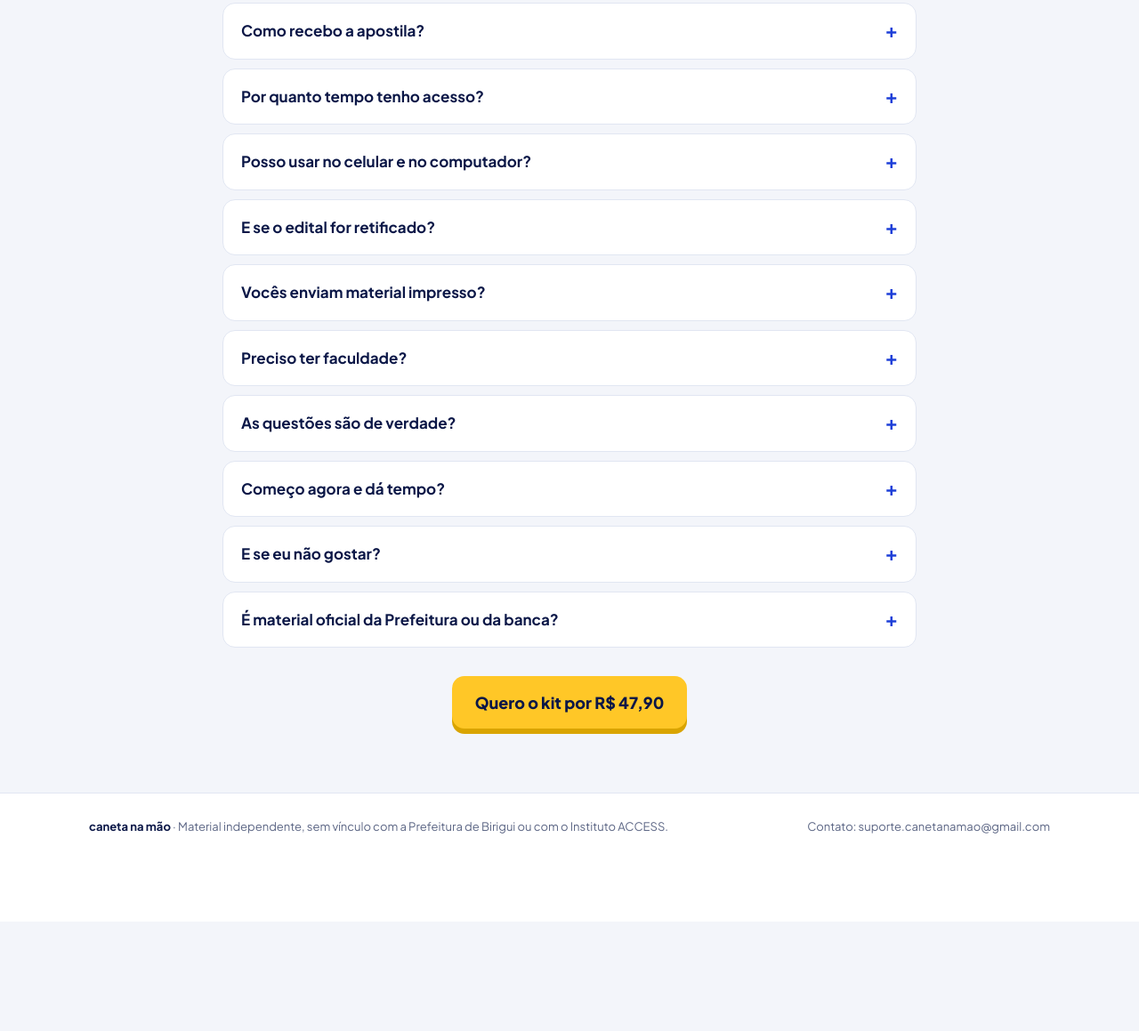
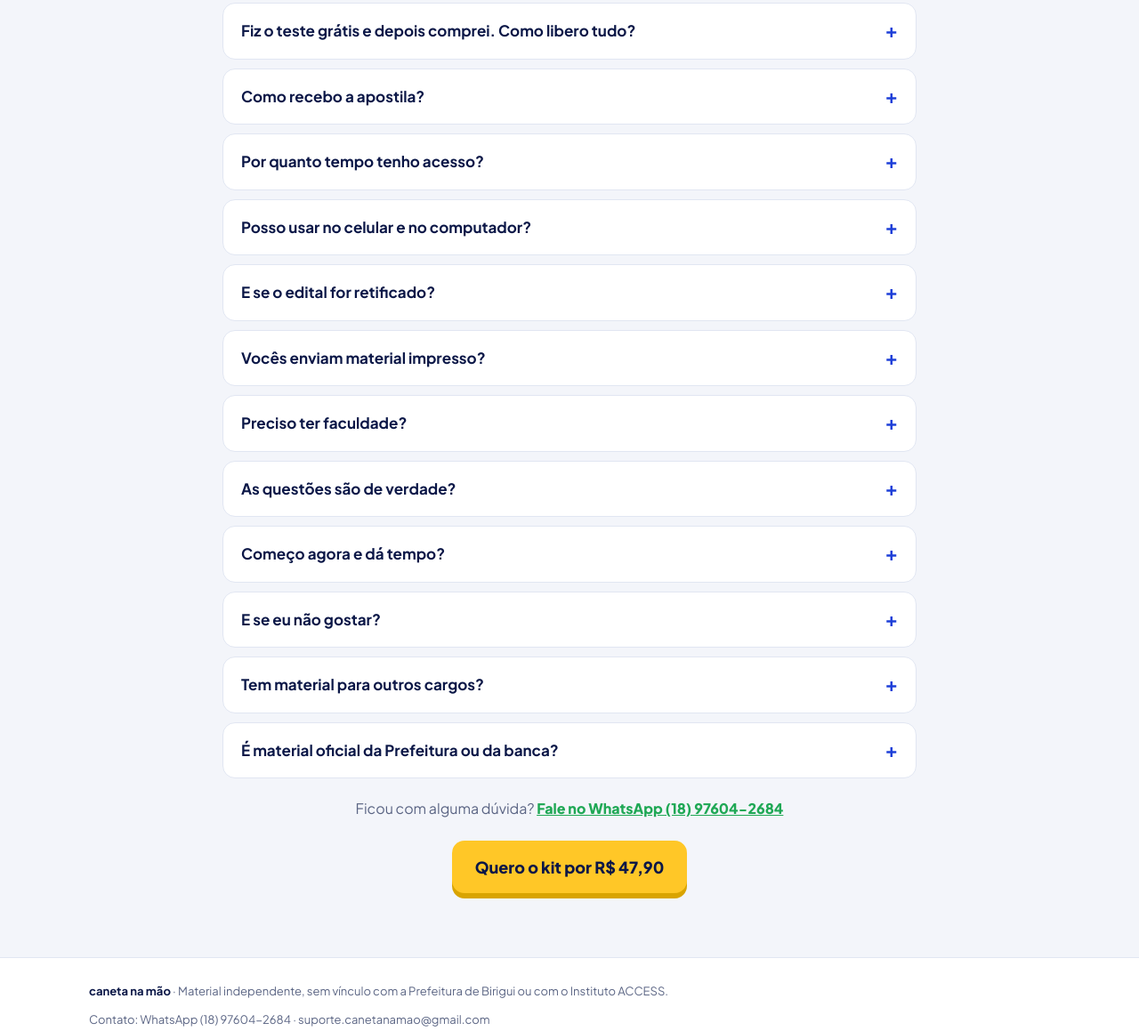
Before and after one commit to suportecanetanamao-cloud/canetanamao, a plain HTML site: page oficial-administrativo/index.html in a window 1280 px wide. Shown: the part 4863-6022 px from the top of the page at 89% size. Before the commit the page ends 5899 px from the top, so only its background shows below. Drawn offline with Linux system fonts and the light colour scheme.

Commit message:
Duvidas comuns: acesso por CPF e Ja comprei (oficial-administrativo)

```diff
--- a/oficial-administrativo/index.html
+++ b/oficial-administrativo/index.html
@@ -313,22 +313,25 @@ function sugereEmail(e){  e=(e||"").trim().toLowerCase(); var m=e.match(/^([^@\s
 </div></div>
 <!-- FAQ -->
 <div class="faq"><h2>Perguntas frequentes</h2><div class="fql">
-<details class="fq"><summary>Como entro no app depois de comprar?<span class="plus">+</span></summary><p>Você recebe um e-mail com o botão <b>Entrar no app</b>: é só tocar. Funciona no navegador do celular e do computador, sem instalar nada, e dá para colocar o ícone na tela inicial.</p></details>
-<details class="fq"><summary>Como recebo a apostila?<span class="plus">+</span></summary><p>A apostila, o caderno de questões e o bônus ficam dentro do app, prontos para ver, baixar e imprimir. No Pix, a liberação é imediata.</p></details>
+<details class="fq"><summary>Como entro no app depois de comprar?<span class="plus">+</span></summary><p>Abra o app em <b>canetanamao.com.br/app</b> e entre com o <b>CPF que você usou na compra</b>. No primeiro acesso você cria uma senha. Você também recebe o link por e-mail. Funciona no navegador do celular e do computador, sem instalar nada.</p></details>
+<details class="fq"><summary>Fiz o teste grátis e depois comprei. Como libero tudo?<span class="plus">+</span></summary><p>No app, toque em <b>Já comprei? Entrar</b> (na barra de baixo) ou vá em <b>Perfil → Entrar com meu CPF</b>. Digite o CPF da compra e pronto: o kit completo abre e o que você fez no teste continua salvo.</p></details>
+<details class="fq"><summary>Como recebo a apostila?<span class="plus">+</span></summary><p>A apostila, o caderno de questões e o bônus ficam dentro do app, prontos para ver, baixar e imprimir: no app, toque em <b>Perfil → Meus materiais</b>. No Pix, a liberação é imediata.</p></details>
 <details class="fq"><summary>Por quanto tempo tenho acesso?<span class="plus">+</span></summary><p>O acesso é vitalício. Não expira depois da prova.</p></details>
-<details class="fq"><summary>Posso usar no celular e no computador?<span class="plus">+</span></summary><p>Pode. Entre com o seu e-mail em qualquer aparelho e o progresso continua de onde parou. O acesso é pessoal e intransferível.</p></details>
+<details class="fq"><summary>Posso usar no celular e no computador?<span class="plus">+</span></summary><p>Pode. Entre com o seu CPF e senha em qualquer aparelho e o progresso continua de onde parou. O acesso é pessoal e intransferível.</p></details>
 <details class="fq"><summary>E se o edital for retificado?<span class="plus">+</span></summary><p>Se houver mudança no edital, o material é atualizado, sem custo a mais para você.</p></details>
 <details class="fq"><summary>Vocês enviam material impresso?<span class="plus">+</span></summary><p>Não enviamos nada pelo correio. A apostila e o caderno são PDFs prontos para você imprimir em casa ou numa gráfica.</p></details>
 <details class="fq"><summary>Preciso ter faculdade?<span class="plus">+</span></summary><p>Não. O cargo de Oficial Administrativo pede só ensino médio completo. O salário é de R$ 3.328,50 (40h), conforme o Edital 220/2026.</p></details>
 <details class="fq"><summary>As questões são de verdade?<span class="plus">+</span></summary><p>Sim. São questões de provas anteriores de Oficial Administrativo aplicadas pelo Instituto ACCESS, a mesma banca do concurso de Birigui, com gabarito oficial e comentário.</p></details>
 <details class="fq"><summary>Começo agora e dá tempo?<span class="plus">+</span></summary><p>Dá. O app organiza tudo pelo que mais cai, então você começa pelo que vale mais ponto. A prova é em 14/02/2027.</p></details>
 <details class="fq"><summary>E se eu não gostar?<span class="plus">+</span></summary><p>Você tem 7 dias de garantia. Pediu o reembolso dentro desse prazo, devolvemos 100% do valor.</p></details>
+<details class="fq"><summary>Tem material para outros cargos?<span class="plus">+</span></summary><p>Por enquanto temos kits para Técnico em Enfermagem, Enfermeiro (30h e ESF), Oficial Administrativo, Agente Comunitário de Saúde e Assistente Social, todos com teste grátis. Veja em <a href="/" style="color:#1D3FD8;font-weight:700">canetanamao.com.br</a>.</p></details>
 <details class="fq"><summary>É material oficial da Prefeitura ou da banca?<span class="plus">+</span></summary><p>Não. É um material independente, feito a partir do edital publicado e de provas anteriores da banca.</p></details>
 </div>
-<div style="display:flex;justify-content:center;margin-top:32px"><a href="#oferta" class="cta">Quero o kit por R$ 47,90</a></div>
+<p style="text-align:center;margin:22px 0 0;color:#5B6584">Ficou com alguma dúvida? <a href="https://wa.me/5518976042684?text=Oi!%20Tenho%20uma%20d%C3%BAvida%20sobre%20o%20kit%20da%20Caneta%20na%20M%C3%A3o." target="_blank" rel="noopener" style="color:#1FA855;font-weight:800">Fale no WhatsApp (18) 97604-2684</a></p>
+<div style="display:flex;justify-content:center;margin-top:24px"><a href="#oferta" class="cta">Quero o kit por R$ 47,90</a></div>
 </div>
 <!-- RODAPÉ -->
-<div class="rod"><div class="w"><span><b style="color:#0B1747">caneta na mão</b> · Material independente, sem vínculo com a Prefeitura de Birigui ou com o Instituto ACCESS.</span><span>Contato: suporte.canetanamao@gmail.com</span></div></div>
+<div class="rod"><div class="w"><span><b style="color:#0B1747">caneta na mão</b> · Material independente, sem vínculo com a Prefeitura de Birigui ou com o Instituto ACCESS.</span><span>Contato: WhatsApp (18) 97604-2684 · suporte.canetanamao@gmail.com</span></div></div>
 <div class="bar" id="bar"><div class="p"><span>de <s>R$ 97</s> por</span><b>R$ 47,90</b></div><a href="#oferta" class="cta">Quero o kit completo</a></div>
 </div>
 <script>
```
